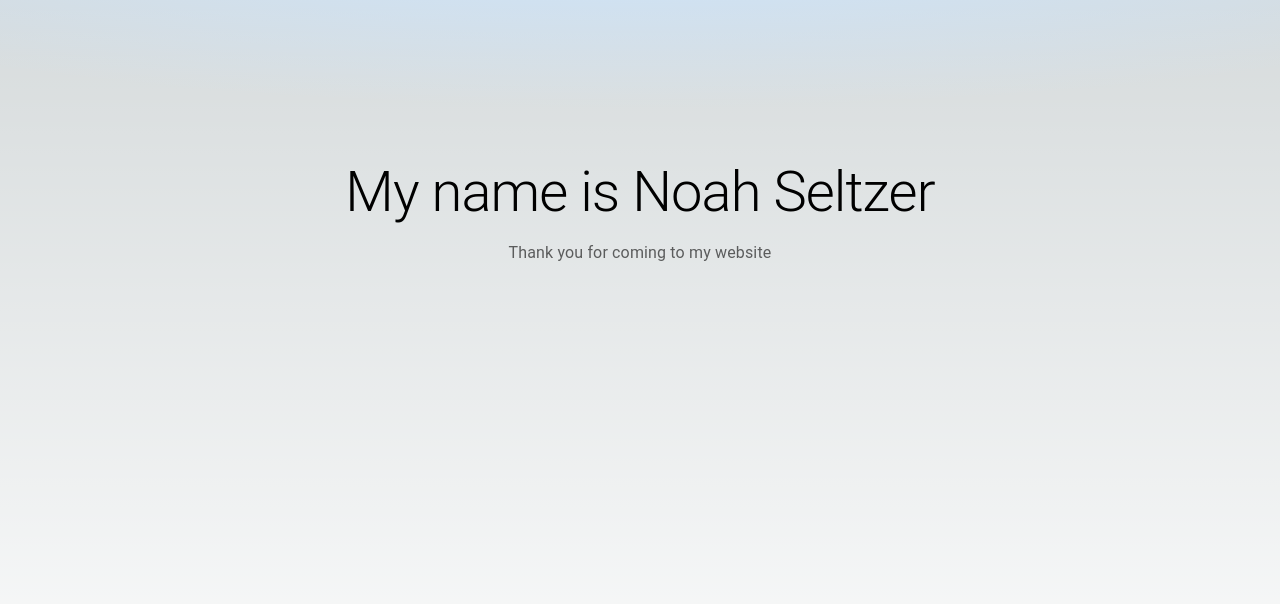
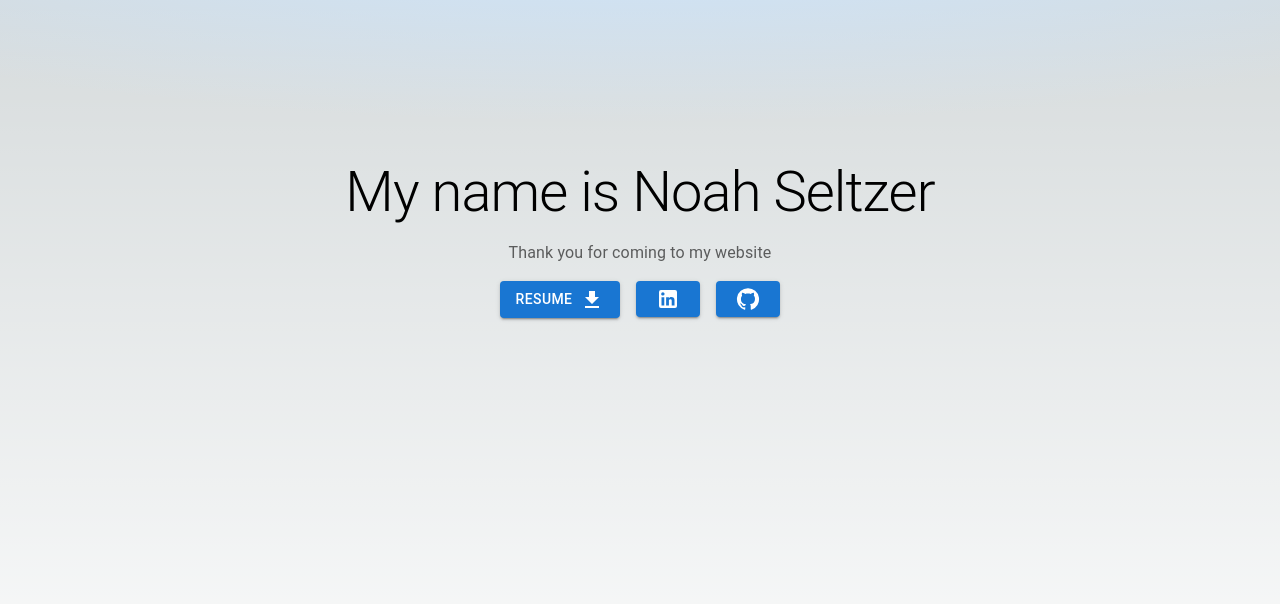
Before and after one commit to noah-seltzer/dev-profile, a Next.js app: page / in a window 1280 px wide. Shown: the top 604 px of the page. Built offline with nearby package versions, Linux system fonts and the light colour scheme.

Commit message:
feat:add content to hero

```diff
--- a/src/components/hero.tsx
+++ b/src/components/hero.tsx
@@ -1,16 +1,15 @@
 'use client'
-import * as React from 'react';
-import Box from '@mui/material/Box';
-import Button from '@mui/material/Button';
-import Container from '@mui/material/Container';
-import InputLabel from '@mui/material/InputLabel';
-import Link from '@mui/material/Link';
-import Stack from '@mui/material/Stack';
-import TextField from '@mui/material/TextField';
-import Typography from '@mui/material/Typography';
-
-import { visuallyHidden } from '@mui/utils';
-import { styled } from '@mui/material/styles';
+import * as React from 'react'
+import Box from '@mui/material/Box'
+import Button from '@mui/material/Button'
+import Container from '@mui/material/Container'
+import Link from '@mui/material/Link'
+import Stack from '@mui/material/Stack'
+import Typography from '@mui/material/Typography'
+import DownloadIcon from '@mui/icons-material/Download'
+import { styled } from '@mui/material/styles'
+import LinkedInIcon from '@mui/icons-material/LinkedIn';
+import GitHubIcon from '@mui/icons-material/GitHub';
 
 const StyledBox = styled('div')(({ theme }) => ({
     alignSelf: 'center',
@@ -25,19 +24,19 @@ const StyledBox = styled('div')(({ theme }) => ({
     backgroundSize: 'cover',
     [theme.breakpoints.up('sm')]: {
         marginTop: theme.spacing(10),
-    height: 700,
+        height: 700
     },
     ...theme.applyStyles('dark', {
         boxShadow: '0 0 24px 12px hsla(210, 100%, 25%, 0.2)',
         backgroundImage: `url(${'/static/images/templates/templates-images/hero-dark.png'})`,
-    outlineColor: 'hsla(210, 100%, 80%, 0.1)',
-  }),
-}));
+        outlineColor: 'hsla(210, 100%, 80%, 0.1)'
+    })
+}))
 
 const Hero: React.FC = () => {
     return (
         <Box
-      id="hero"
+            id='hero'
             sx={(theme) => ({
                 width: '100%',
                 backgroundRepeat: 'no-repeat',
@@ -45,8 +44,8 @@ const Hero: React.FC = () => {
                     'radial-gradient(ellipse 80% 50% at 50% -20%, hsl(210, 100%, 90%), transparent)',
                 ...theme.applyStyles('dark', {
                     backgroundImage:
-            'radial-gradient(ellipse 80% 50% at 50% -20%, hsl(210, 100%, 16%), transparent)',
-        }),
+                        'radial-gradient(ellipse 80% 50% at 50% -20%, hsl(210, 100%, 16%), transparent)'
+                })
             })}
         >
             <Container
@@ -55,86 +54,70 @@ const Hero: React.FC = () => {
                     flexDirection: 'column',
                     alignItems: 'center',
                     pt: { xs: 14, sm: 20 },
-          pb: { xs: 8, sm: 12 },
+                    pb: { xs: 8, sm: 12 }
                 }}
             >
                 <Stack
                     spacing={2}
                     useFlexGap
-          sx={{ alignItems: 'center', width: { xs: '100%', sm: '70%' } }}
+                    sx={{
+                        alignItems: 'center',
+                        width: { xs: '100%', sm: '70%' }
+                    }}
                 >
                     <Typography
-            variant="h1"
+                        variant='h1'
                         sx={{
                             display: 'flex',
                             flexDirection: { xs: 'column', sm: 'row' },
                             alignItems: 'center',
-              fontSize: 'clamp(3rem, 10vw, 3.5rem)',
+                            fontSize: 'clamp(3rem, 10vw, 3.5rem)'
                         }}
                     >
                         My name is Noah Seltzer
-            {/* <Typography
-              component="span"
-              variant="h1"
-              sx={(theme) => ({
-                fontSize: 'inherit',
-                color: 'primary.main',
-                ...theme.applyStyles('dark', {
-                  color: 'primary.light',
-                }),
-              })}
-            >
-              Noah William Seltzer
-            </Typography> */}
                     </Typography>
                     <Typography
                         sx={{
                             textAlign: 'center',
                             color: 'text.secondary',
-              width: { sm: '100%', md: '80%' },
+                            width: { sm: '100%', md: '80%' }
                         }}
                     >
                         Thank you for coming to my website
                     </Typography>
-          {/* <Stack
-            direction={{ xs: 'column', sm: 'row' }}
-            spacing={1}
-            useFlexGap
-            sx={{ pt: 2, width: { xs: '100%', sm: 'auto' } }}
+                    <div className='flex flex-row gap-4'>
+                      <Link href='/Noah_Seltzer_Resume.pdf'>
+                          <Button
+                              variant='contained'
+                              className='flex flex-row gap-2'
                           >
-            <InputLabel htmlFor="email-hero" sx={visuallyHidden}>
-              Email
-            </InputLabel>
-            <TextField
-              id="email-hero"
-              hiddenLabel
-              size="small"
-              variant="outlined"
-              aria-label="Enter your email address"
-              placeholder="Your email address"
-              // slotProps={{
-              //   htmlInput: {
-              //     autoComplete: 'off',
-              //     'aria-label': 'Enter your email address',
-              //   },
-              // }}
-            />
-            <Button variant="contained" color="primary">
-              Start now
+                              Resume
+                              <DownloadIcon />
                           </Button>
-          </Stack> */}
-          {/* <Typography variant="caption" sx={{ textAlign: 'center' }}>
-            By clicking &quot;Start now&quot; you agree to our&nbsp;
-            <Link href="#" color="primary">
-              Terms & Conditions
                       </Link>
-            .
-          </Typography> */}
+                      <Link href='https://www.linkedin.com/in/noah-seltzer'>
+                          <Button
+                              variant='contained'
+                              className='flex flex-row gap-2'
+                          >
+                              <LinkedInIcon />
+                          </Button>
+                      </Link>
+                      <Link href='https://github.com/noah-seltzer'>
+                          <Button
+                              variant='contained'
+                              className='flex flex-row gap-2'
+                          >
+                              <GitHubIcon />
+                          </Button>
+                      </Link>
+
+                    </div>
                 </Stack>
                 {/* <StyledBox id="image" /> */}
             </Container>
         </Box>
-  );
+    )
 }
 
 export default Hero
```
Also changed, not shown: 1 other file (tests, documents, lock files or other folders). Lines whose indentation alone changed are shown as unchanged.
